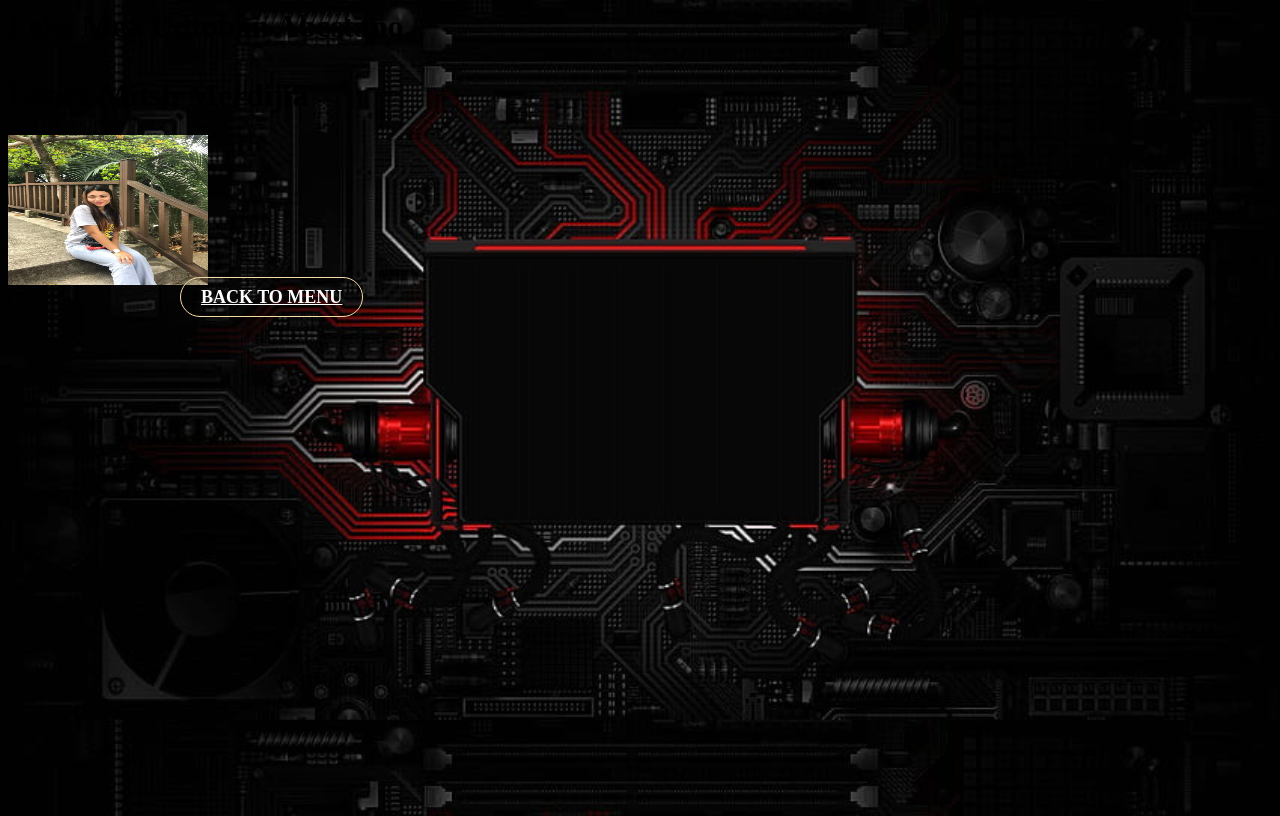
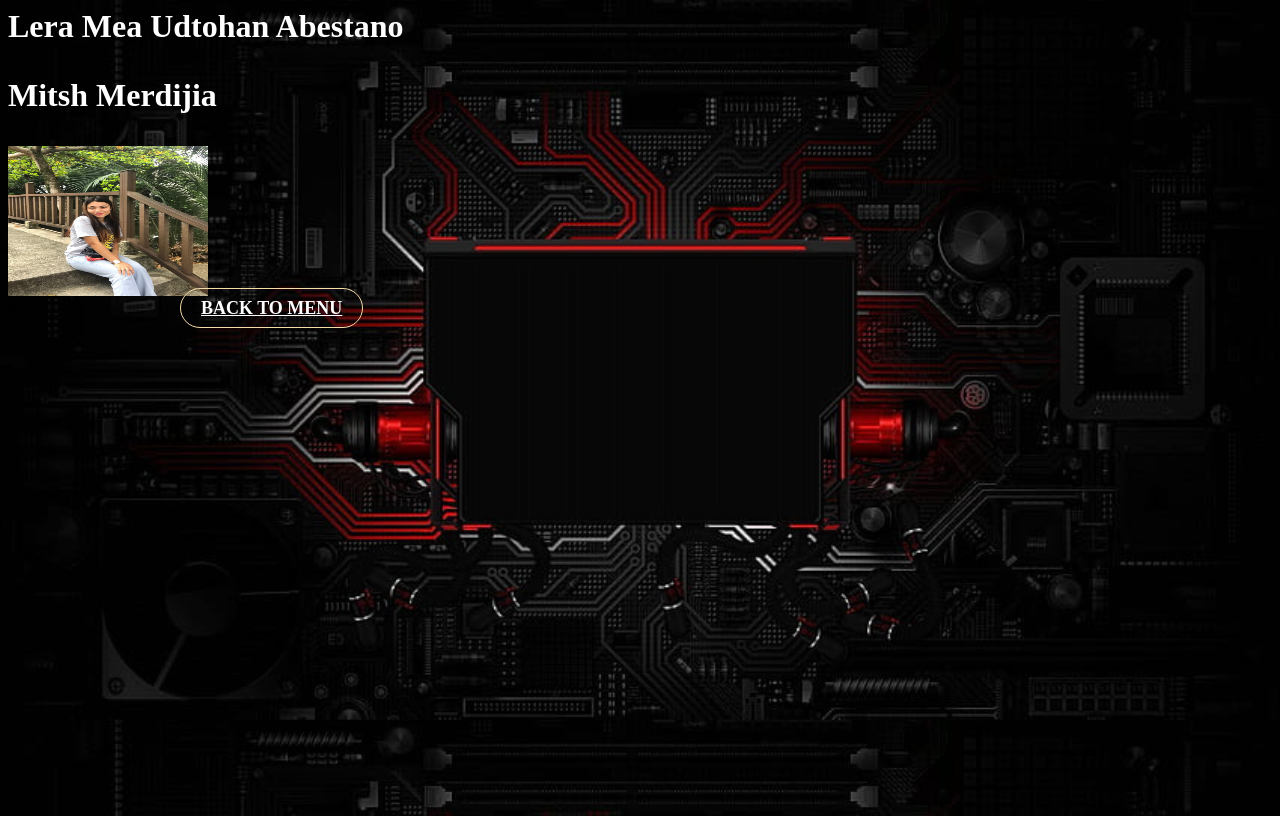
Before and after one commit to leramea2006/Humanflourishing, a plain HTML site: page lera.html in a window 1280 px wide. Drawn offline with Linux system fonts and the light colour scheme.

Commit message:
Update lera.html

```diff
--- a/lera.html
+++ b/lera.html
@@ -29,8 +29,8 @@
 }
 
 </style>
-	<h1><p style; color: "white">Lera Mea Udtohan Abestano<h1>
-	<h1>Lance Mitsh Merdijia</h1>
+	<h1><p style="color : white";>Lera Mea Udtohan Abestano</p></h1>
+	<h1><p style= "color : white";>Mitsh Merdijia</h1></p>
 	</h1><img src="6.jpg" alt="Trulli" width="200" height="150">
 </header>
 
```
